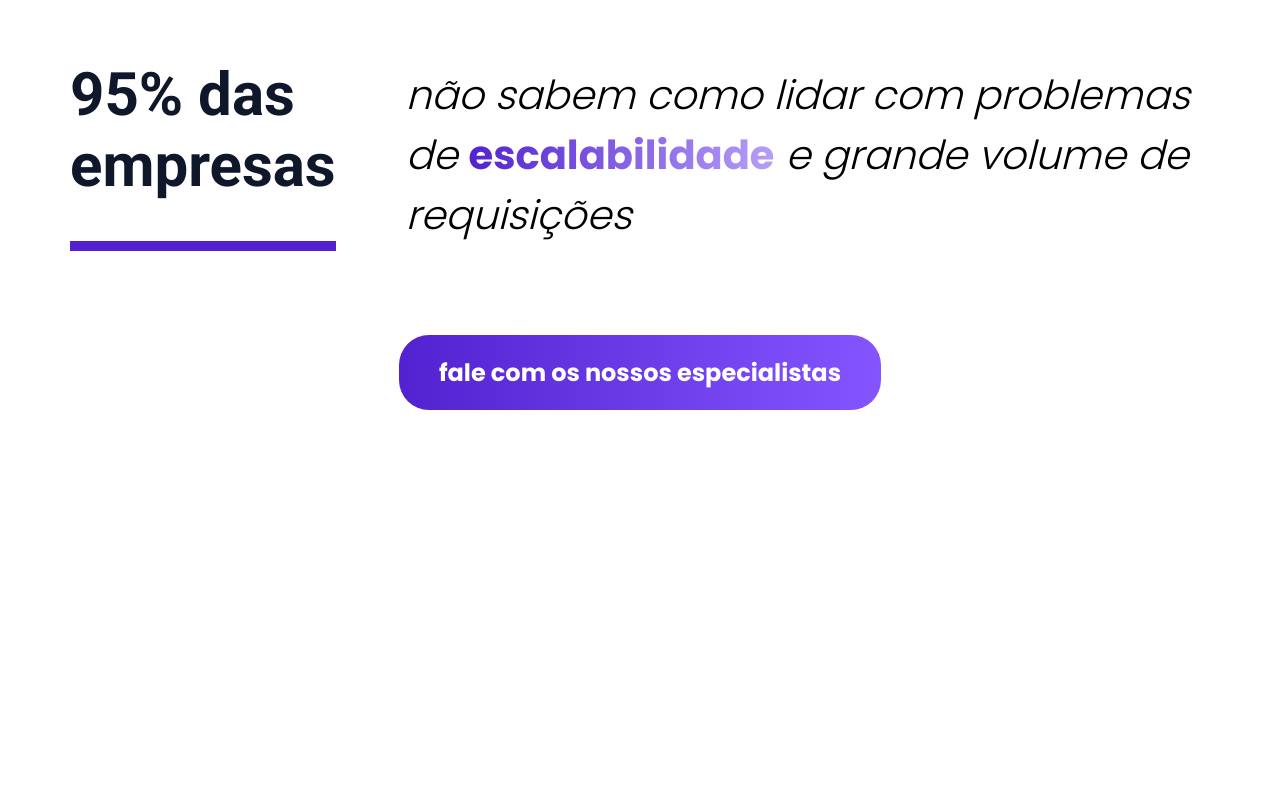
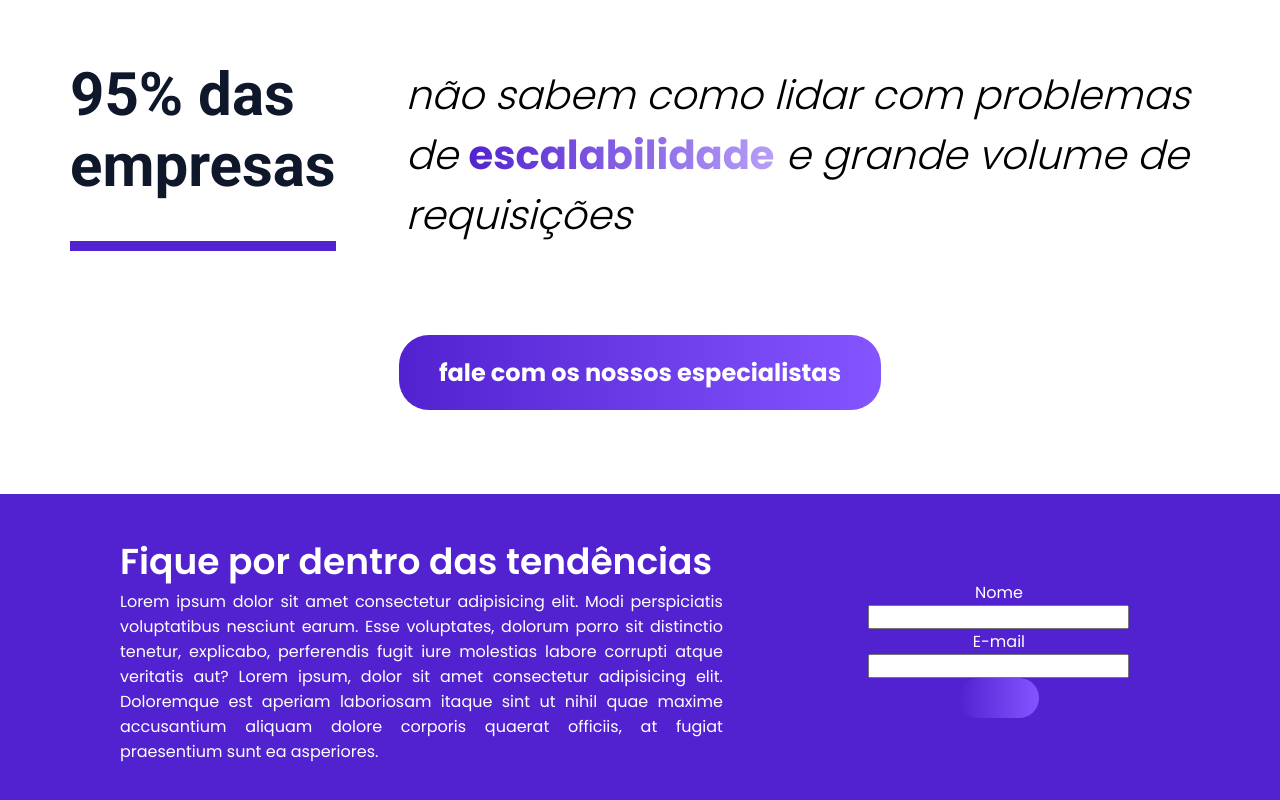
Before and after one commit to lucasrodriguescunha/landing-page-with-angular-and-scss, an Angular app: page / in a window 1280 px wide. Shown: the part 965-1765 px from the top of the page. Before the commit the page ends 1375 px from the top, so only its background shows below. Built offline with nearby package versions, Linux system fonts and the light colour scheme.

Commit message:
chore: Add newsletter form component to home page

```diff
--- a/src/app/components/home/home.component.html
+++ b/src/app/components/home/home.component.html
@@ -19,4 +19,5 @@
   <section class="cta__section">
     <btn-primary btn__text="fale com os nossos especialistas"></btn-primary>
   </section>
+  <newsletter-form></newsletter-form>
 </main>
--- /dev/null
+++ b/src/app/components/newsletter-form/newsletter-form.component.html
@@ -0,0 +1,20 @@
+<section class="form__section">
+  <div class="text">
+    <h3>Fique por dentro das tendências</h3>
+    <p>Lorem ipsum dolor sit amet consectetur adipisicing elit. Modi perspiciatis voluptatibus nesciunt earum. Esse
+      voluptates, dolorum porro sit distinctio tenetur, explicabo, perferendis fugit iure molestias labore corrupti
+      atque veritatis aut?
+      Lorem ipsum, dolor sit amet consectetur adipisicing elit. Doloremque est aperiam laboriosam itaque sint ut nihil
+      quae maxime accusantium aliquam dolore corporis quaerat officiis, at fugiat praesentium sunt ea asperiores.
+    </p>
+  </div>
+  <form>
+    <label for="name">Nome</label>
+    <input id="name">
+
+    <label for="email">E-mail</label>
+    <input id="email">
+
+    <btn-primary></btn-primary>
+  </form>
+</section>
--- /dev/null
+++ b/src/app/components/newsletter-form/newsletter-form.component.scss
@@ -0,0 +1,46 @@
+@import "../../../color-variables.scss";
+
+.form__section {
+  display: flex;
+  flex-direction: column;
+  align-items: center;
+  justify-content: center;
+
+  padding: 40px 60px;
+
+  background: $secondary-color;
+  color: white;
+
+  h3 {
+    font-size: 36px;
+    font-weight: 600;
+  }
+
+  p {
+    width: 60ch;
+    text-align: justify;
+    font-family: "Poppins", sans-serif;
+    font-weight: 400;
+  }
+
+  .text {
+    flex: 1;
+  }
+
+  form {
+    flex: 1;
+
+    display: flex;
+    flex-direction: column;
+    align-items: center;
+    justify-content: flex-start;
+  }
+}
+
+@media (min-width: 1080px) {
+  .form__section {
+    flex-direction: row;
+    gap: 115px;
+    padding: 40px 120px;
+  }
+}
```
Also changed, not shown: src/app/components/home/home.component.ts (+6 -5 lines), src/app/components/newsletter-form/newsletter-form.component.ts (added, +13 -0 lines), 1 other file (tests, documents, lock files or other folders).
